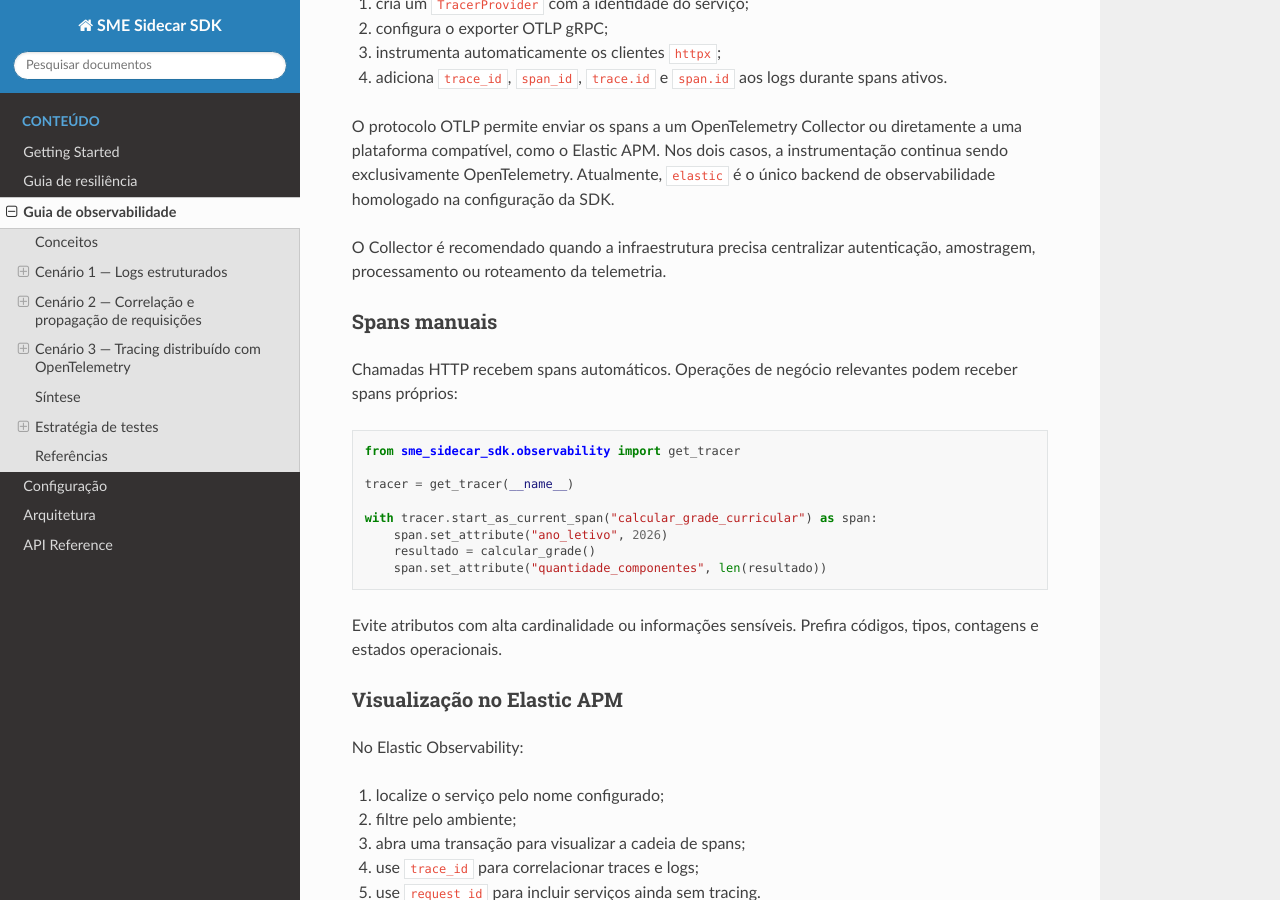
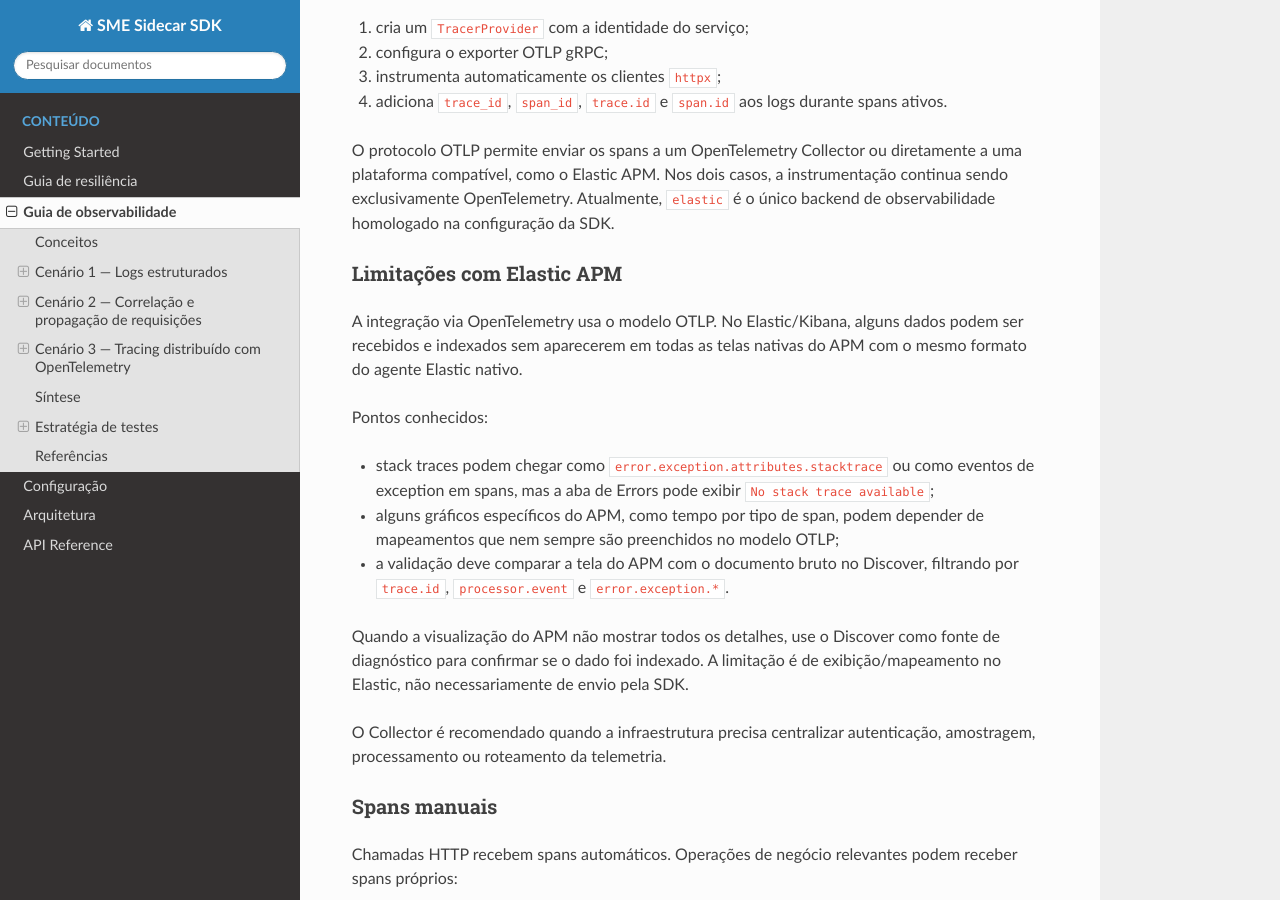
Before and after one commit to prefeiturasp/SME-Sidecar-SDK, a Sphinx documentation site: the page built from docs/guia_observabilidade.md, in a window 1280 px wide and 900 px high, scrolled down 5062 px. Built offline with Sphinx 7.4.7 and the Read the Docs theme 3.1.0, drawn with Linux system fonts in a browser that asks for light colours; some of the changed text lies outside the part shown.

Commit message:
chore: Atualiza documentação

```diff
--- a/docs/guia_observabilidade.md
+++ b/docs/guia_observabilidade.md
@@ -226,6 +226,26 @@ casos, a instrumentação continua sendo exclusivamente OpenTelemetry.
 Atualmente, `elastic` é o único backend de observabilidade homologado na
 configuração da SDK.
 
+### Limitações com Elastic APM
+
+A integração via OpenTelemetry usa o modelo OTLP. No Elastic/Kibana, alguns
+dados podem ser recebidos e indexados sem aparecerem em todas as telas nativas
+do APM com o mesmo formato do agente Elastic nativo.
+
+Pontos conhecidos:
+
+- stack traces podem chegar como `error.exception.attributes.stacktrace` ou
+  como eventos de exception em spans, mas a aba de Errors pode exibir
+  `No stack trace available`;
+- alguns gráficos específicos do APM, como tempo por tipo de span, podem
+  depender de mapeamentos que nem sempre são preenchidos no modelo OTLP;
+- a validação deve comparar a tela do APM com o documento bruto no Discover,
+  filtrando por `trace.id`, `processor.event` e `error.exception.*`.
+
+Quando a visualização do APM não mostrar todos os detalhes, use o Discover
+como fonte de diagnóstico para confirmar se o dado foi indexado. A limitação
+é de exibição/mapeamento no Elastic, não necessariamente de envio pela SDK.
+
 O Collector é recomendado quando a infraestrutura precisa centralizar
 autenticação, amostragem, processamento ou roteamento da telemetria.
 
@@ -329,6 +349,7 @@ contínuo do ambiente.
 ## Referências
 
 - [OpenTelemetry com Elastic APM](https://www.elastic.co/docs/solutions/observability/apm/opentelemetry)
+- [Limitações do OpenTelemetry no Elastic](https://www.elastic.co/docs/solutions/observability/apm/opentelemetry/limitations)
 - [Propagação OpenTelemetry](https://opentelemetry.io/docs/languages/python/propagation/)
 - [Instrumentação HTTPX](https://opentelemetry-python-contrib.readthedocs.io/en/latest/instrumentation/httpx/httpx.html)
 - [Instrumentação Django](https://opentelemetry-python-contrib.readthedocs.io/en/latest/instrumentation/django/django.html)
```
Also changed, not shown: docs/getting_started.md (+7 -0 lines).
